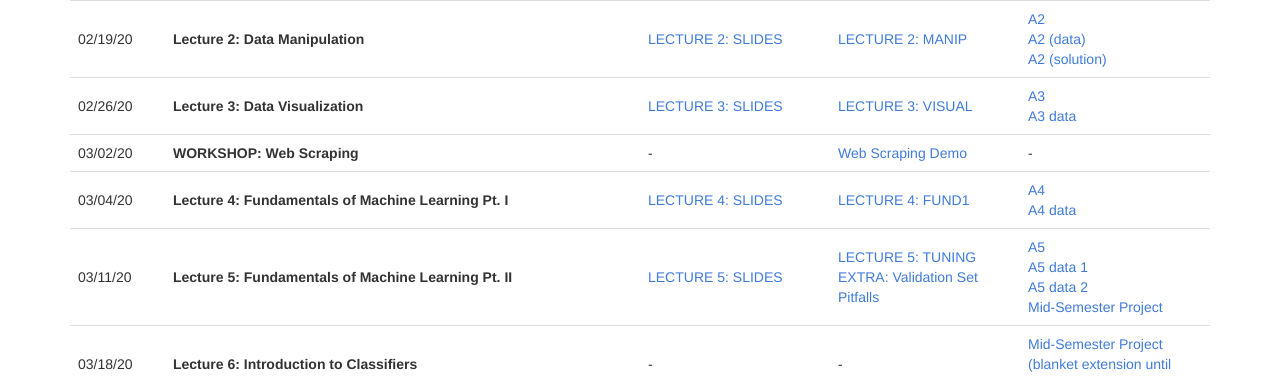
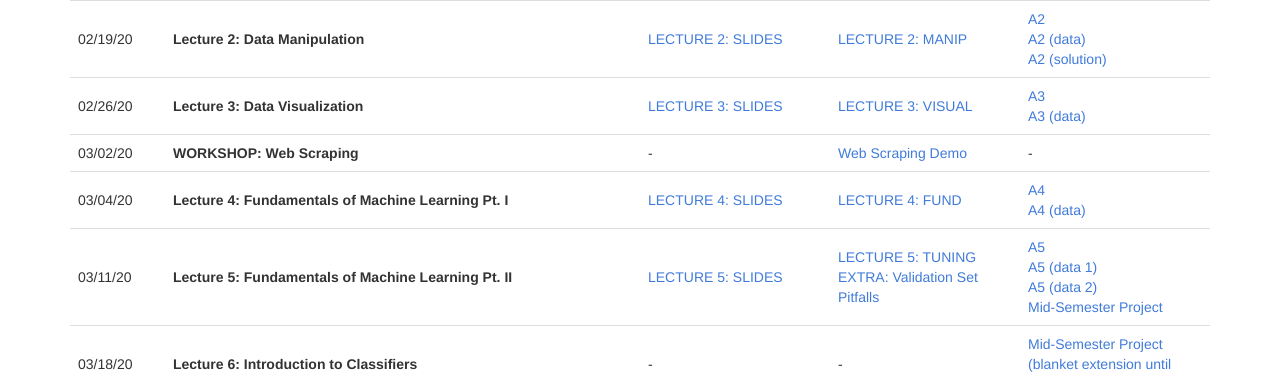
Before and after one commit to CornellDataScience/info1998, a Jekyll site: the page built from schedule.md, in a window 1280 px wide and 1049 px high. Shown: the part 347-723 px from the top of the window. Built offline with Jekyll 4.4.1, drawn with Linux system fonts in a browser that asks for light colours.

Commit message:
Minor text changes

```diff
--- a/_data/schedules.yml
+++ b/_data/schedules.yml
@@ -59,7 +59,7 @@ lectures:
         title: "A3"
         link: "resources/SP20/assignments/release/Lecture_3__Data_Visualization.ipynb"
       -
-        title: "A3 data"
+        title: "A3 (data)"
         link: "resources/data/temps.csv"
   ######################################## Web Scraping Workshop #########################################
   -
@@ -79,14 +79,14 @@ lectures:
         link: "resources/SP20/slides/LECTURE_4.pdf"
     notes:
       -
-        title: "LECTURE 4: FUND1"
+        title: "LECTURE 4: FUND"
         link: "https://nbviewer.jupyter.org/github/CornellDataScience/info1998/blob/master/resources/SP20/assignments/release/Lecture_4__ML_Fundamentals.ipynb"
     assignments:
       -
         title: "A4"
         link: "resources/SP20/assignments/release/Lecture_4__ML_Fundamentals.ipynb"
       -
-        title: "A4 data"
+        title: "A4 (data)"
         link: "resources/data/lecture4data.csv"
   ######################################## Week 5 #########################################
   -
@@ -108,10 +108,10 @@ lectures:
         title: "A5"
         link: "resources/SP20/assignments/release/Lecture_5__Assessing_Model_Accuracy.ipynb"
       -
-        title: "A5 data 1"
+        title: "A5 (data 1)"
         link: "resources/data/lecture5dataA.csv"
       -
-        title: "A5 data 2"
+        title: "A5 (data 2)"
         link: "resources/data/lecture5dataB.csv"
       -
         title: "Mid-Semester Project"
```
